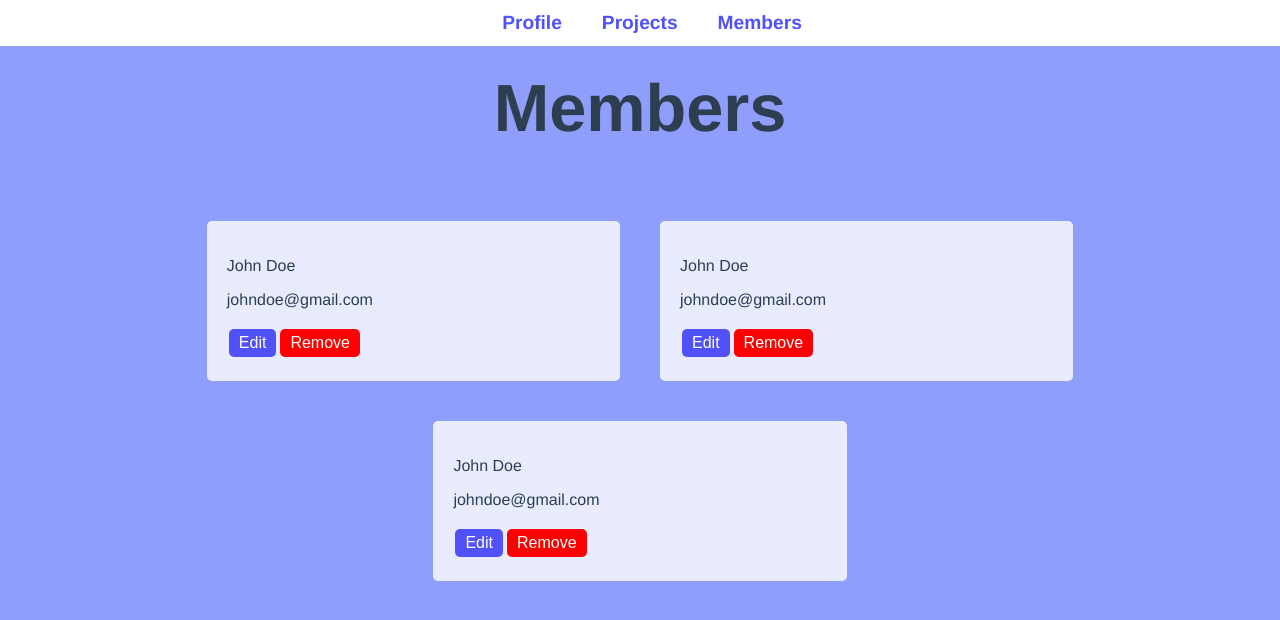
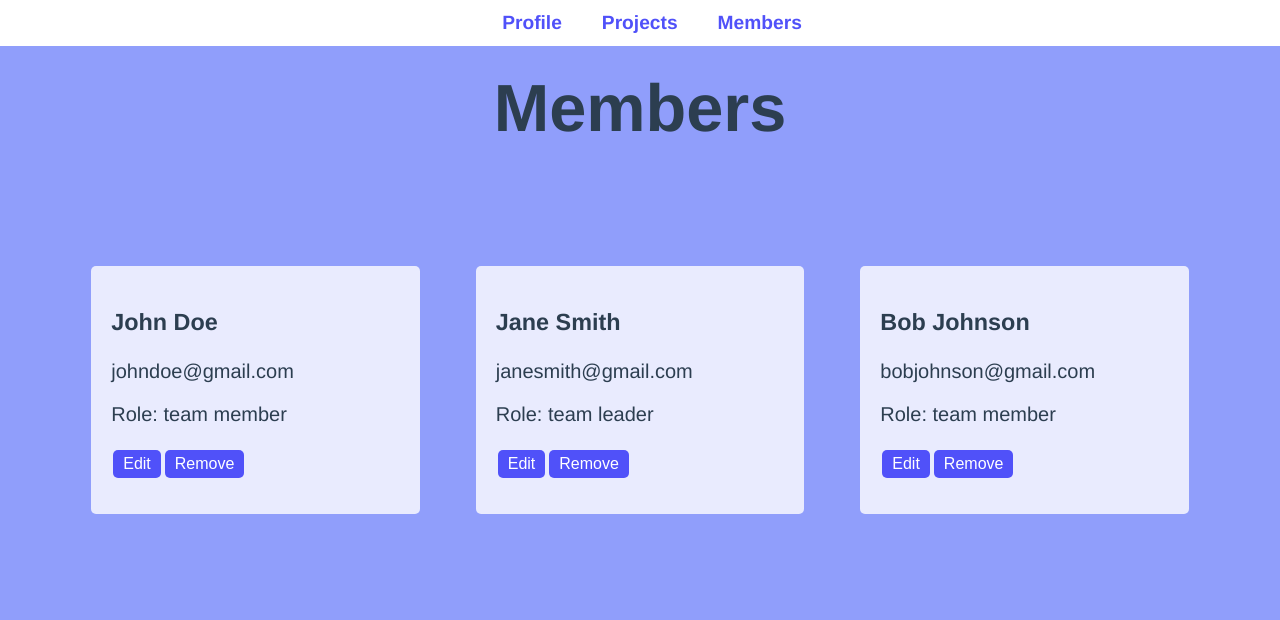
Before and after one commit to kenleano/TeamTask, a Vue app: page /members in a window 1280 px wide. Shown: the top 620 px of the page. Built offline with nearby package versions, Linux system fonts and the light colour scheme.

Commit message:
Registration, Add Project, Edit Project, Edit Member, Remove Member

```diff
--- a/src/components/HomePage.vue
+++ b/src/components/HomePage.vue
@@ -6,7 +6,7 @@
       <router-link to="login" style="text-decoration: none">Login</router-link>
     </button>
     <button id="register">
-      <router-link to="register" style="text-decoration: none">Register</router-link>
+      <router-link to="/register" style="text-decoration: none">Register</router-link>
     </button>
     <div class="splash-page">
       <img src="../assets/splashBG.png">
--- a/src/components/MemberCard.vue
+++ b/src/components/MemberCard.vue
@@ -3,74 +3,95 @@ vue components must contain two words "StudentLogin.vue"
 <template>
     <div>
       <div class="member-container">
-            <div class="member-item">
-                    <div id="role">
-                    <p>John Doe</p>
-                    <p>johndoe@gmail.com</p>
+        <div v-for="(member, index) in members" :key="index" class="member-item">
+          <div v-if="index !== editingIndex" id="role">
+            <h3>{{ member.name }}</h3>
+            <p>{{ member.email }}</p>
+            <p>Role: {{ member.role }}</p>
           </div>
-                    <button id="editMember">Edit</button>
-                <button id="removeMember">Remove</button>
-                    <!-- drop down form -->
+          <div v-if="index === editingIndex" id="role" class="member-item">
+            <p>{{ member.name }}</p>
+            <p>{{ member.email }}</p>
+            <label>Role:</label>
+            <select v-model="member.role">
+              <option v-for="role in roles" :key="role" :value="role">{{ role }}</option>
+            </select>
           </div>
-            <div class="member-item">
-                    <div id="role">
-                    <p>John Doe</p>
-                    <p>johndoe@gmail.com</p>
+          <button @click="editMember(index)" v-if="index !== editingIndex">Edit</button>
+          <button @click="saveMember()" v-if="index === editingIndex">Save</button>
+          <button @click="removeMember(index)">Remove</button>
         </div>
-                    <button id="editMember">Edit</button>
-                <button id="removeMember">Remove</button>
-                    <!-- drop down form -->
       </div>
-            <div class="member-item">
-                    <div id="role">
-                    <p>John Doe</p>
-                    <p>johndoe@gmail.com</p>
-                    </div>
-                    <button id="editMember">Edit</button>
-                <button id="removeMember">Remove</button>
-                    <!-- drop down form -->
-            </div>
-
-        </div>
-
     </div>
   </template>
 
   <script>
+  export default {
+    name: "MemberCard",
+    data() {
+      return {
+        members: [
+          { name: "John Doe", email: "johndoe@gmail.com", role: "team member" },
+          { name: "Jane Smith", email: "janesmith@gmail.com", role: "team leader" },
+          { name: "Bob Johnson", email: "bobjohnson@gmail.com", role: "team member" },
+        ],
+        editingIndex: -1,
+        roles: ["team member", "team leader"],
+      };
+    },
+    methods: {
+      removeMember(index) {
+        console.log("Remove member: ", index);
+        this.members.splice(index, 1);
+      },
+      editMember(index) {
+        console.log("Edit member: ", index);
+        this.editingIndex = index;
+      },
+      saveMember() {
+        console.log("Save member: ", this.editingIndex);
+        this.editingIndex = -1;
+      },
+    },
+  };
+  </script>
 
-
-export default {
-    name: "LoginForm",
-    data() {
-
-        return {
-
-        }
-    }
-}
-</script>
 
 <style>
 .member-container {
-  display: flex;
-  flex-wrap: wrap;
-  justify-content: center;
-  padding: 10px;
+    display: grid;
+    width: min(90%, 75rem);
+    grid-template-columns: repeat(auto-fit, minmax(250px, 1fr)); /* adjust column width */
+    grid-template-rows: auto auto;
+    grid-gap: 10px;
+    grid-auto-flow: row;
+    padding: 20px;
+    margin: 5rem auto;
+    gap: 1em;
 
 }
 
 .member-item {
+    text-align: center;
+    background-color: #303540;
+    border-radius: 15px;
+    padding: 20px;
+    word-wrap: break-word;
+    margin: 20px;
+    height: 90%; /* add height */
+    max-width: 100%;
+    box-sizing: border-box;
+    text-decoration-style: none;
     background-color: rgba(255, 255, 255, 0.8);
     border-radius: 5px;
     padding: 20px;
+    font-size: 20px;
     text-align: left;
-  margin: 20px;
-  flex-basis: 30%;
-  float:left;
+    word-wrap: break-word;
 }
 
 
-#editMember, #removeMember {
+.member-item button {
     background-color: #5051F9;
     border: none;
     border-radius: 5px;
--- a/src/components/ProfileForm.vue
+++ b/src/components/ProfileForm.vue
@@ -2,15 +2,15 @@
     <div class="profile-form-container">
         <form>
             <div class="form-group">
-                <label for="fullName" class="profile-label">Full Name</label>
-                <input type="text" class="profile-input" placeholder="Manager Name">
+                <label for="fullName" className="profile-label">Full Name</label>
+                <input type="text" className="profile-input" placeholder="Manager Name">
             </div>
 
             <div class="form-group">
-                <label for="email" class="profile-label">Email address</label>
-                <input type="text"  class="profile-input" placeholder="manager@teamtask.com">
+                <label for="email" className="profile-label">Email address</label>
+                <input type="text"  className="profile-input" placeholder="manager@teamtask.com">
             </div>
-            <label for="email" class="profile-label">Members</label>
+            <label className="profile-label">Members</label>
             <MemberCard />
         </form>
     </div>
--- a/src/components/ProjectCard.vue
+++ b/src/components/ProjectCard.vue
@@ -2,14 +2,28 @@
   <div>
     <div class="project-container">
       <div v-for="(project, index) in projects" :key="index" class="project-item">
-          <router-link :to="'/tasks/' + index">
-            <div class="card">
+        <div>
           <h2 class="projectTitle">{{ project.title }}</h2>
+
+        </div>
+        <div>
           <p class="projectDescription">{{ project.description }}</p>
-            </div>
-          </router-link>
           <button @click="editProject(index)">Edit</button>
           <button @click="removeProject(index)">Remove</button>
+        </div>
+        <div v-if="editIndex === index">
+          <form @submit.prevent="updateProject(index)">
+            <div>
+              <label for="title">Title:</label>
+              <input type="text" v-model="updatedProjectTitle" required>
+            </div>
+            <div>
+              <label for="description">Description:</label>
+              <textarea v-model="updatedProjectDescription" required></textarea>
+            </div>
+            <button type="submit">Update Project</button>
+          </form>
+        </div>
       </div>
       <div class="project-item">
         <form @submit.prevent="addProject">
@@ -49,6 +63,9 @@
       ],
       newProjectTitle: "",
       newProjectDescription: "",
+      editIndex: null,
+      updatedProjectTitle: "",
+      updatedProjectDescription: "",
     };
   },
   methods: {
@@ -64,6 +81,19 @@
     },
     editProject(index) {
       console.log("Edit project: ", index);
+      this.editIndex = index;
+      this.updatedProjectTitle = this.projects[index].title;
+      this.updatedProjectDescription = this.projects[index].description;
+    },
+    updateProject(index) {
+      console.log("Update project: ", index);
+      if (this.updatedProjectTitle && this.updatedProjectDescription) {
+        this.projects[index].title = this.updatedProjectTitle;
+        this.projects[index].description = this.updatedProjectDescription;
+        this.editIndex = null;
+        this.updatedProjectTitle = "";
+        this.updatedProjectDescription = "";
+      }
     },
     removeProject(index) {
       console.log("Remove project: ", index);
@@ -73,14 +103,32 @@
 };
 </script>
 
+
+
   <style>
   .project-container {
     display: grid;
-    grid-template-columns: auto auto auto;
+    width: min(90%, 75rem);
+    grid-template-columns: repeat(auto-fit, minmax(250px, 1fr)); /* adjust column width */
+    grid-template-rows: auto auto;
+    grid-gap: 10px;
+    grid-auto-flow: row;
     padding: 20px;
+    margin: 5rem auto;
+    gap: 1em;
+
   }
 
   .project-item {
+    text-align: center;
+    background-color: #303540;
+    border-radius: 15px;
+    padding: 20px;
+    word-wrap: break-word;
+    margin: 20px;
+    height: 90%; /* add height */
+    max-width: 100%;
+    box-sizing: border-box;
     text-decoration-style: none;
     background-color: rgba(255, 255, 255, 0.8);
     border-radius: 5px;
@@ -96,12 +144,33 @@
     color: #5051F9;
   }
 
-  .project-item p {
+  .project-item textarea {
+    width: 100%;
+    height: 100px;
+    padding: 12px 20px;
+    box-sizing: border-box;
+    border: 2px solid #ccc;
+    border-radius: 4px;
+    background-color: #f8f8f8;
+
+  }
+
+  .project-item input {
+    width: 100%;
+    height: 30px;
+    padding: 12px 20px;
+    box-sizing: border-box;
+    border: 2px solid #ccc;
+    border-radius: 4px;
+    background-color: #f8f8f8;
+  }
+
+  .project-item p, .project-item label {
     text-decoration: none;
     color: #686871;
   }
 
-  button {
+  .project-item button {
     background-color: #5051F9;
     border: none;
     border-radius: 5px;
@@ -112,7 +181,7 @@
     font-size: 12px;
     margin: 4px 2px;
     cursor: pointer;
-    float: left;
+    bottom: 0;
     margin-right: 10px;
     margin-top: 10px;
   }
--- a/src/http-common.js
+++ b/src/http-common.js
@@ -1,9 +1,23 @@
 import axios from "axios";
 
-export default axios.create({
-    baseURL: "http://localhost:8080/api",
-    headers: {
-        "Content-type": "application/json"
+const instance = axios.create({
+  baseURL: "http://localhost:8089",
+  headers: {
+    "Content-type": "application/json"
+  }
+});
 
+instance.interceptors.request.use(
+  config => {
+    const token = localStorage.getItem('token');
+    if (token) {
+      config.headers.Authorization = `Bearer ${token}`;
     }
-})
+    return config;
+  },
+  error => {
+    return Promise.reject(error);
+  }
+);
+
+export default instance;
--- a/src/router/index.js
+++ b/src/router/index.js
@@ -26,7 +26,7 @@ const routes = [
         component: RegistrationForm
     },
     {
-        path: "/login",
+        path: "/auth/authenticate",
         alias: "/login",
         name: "LoginForm",
         component: LoginForm
--- /dev/null
+++ b/src/services/RegisterService.js
@@ -0,0 +1,9 @@
+import http from "../http-common.js";
+
+class RegisterService {
+register(data) {
+return http.post("/auth/register", data);
+}
+}
+
+export default new RegisterService();
```
Also changed, not shown: src/components/RegistrationForm.vue (+16 -10 lines), src/services/LoginService.js (added, +30 -0 lines). Lines whose indentation alone changed are shown as unchanged.
